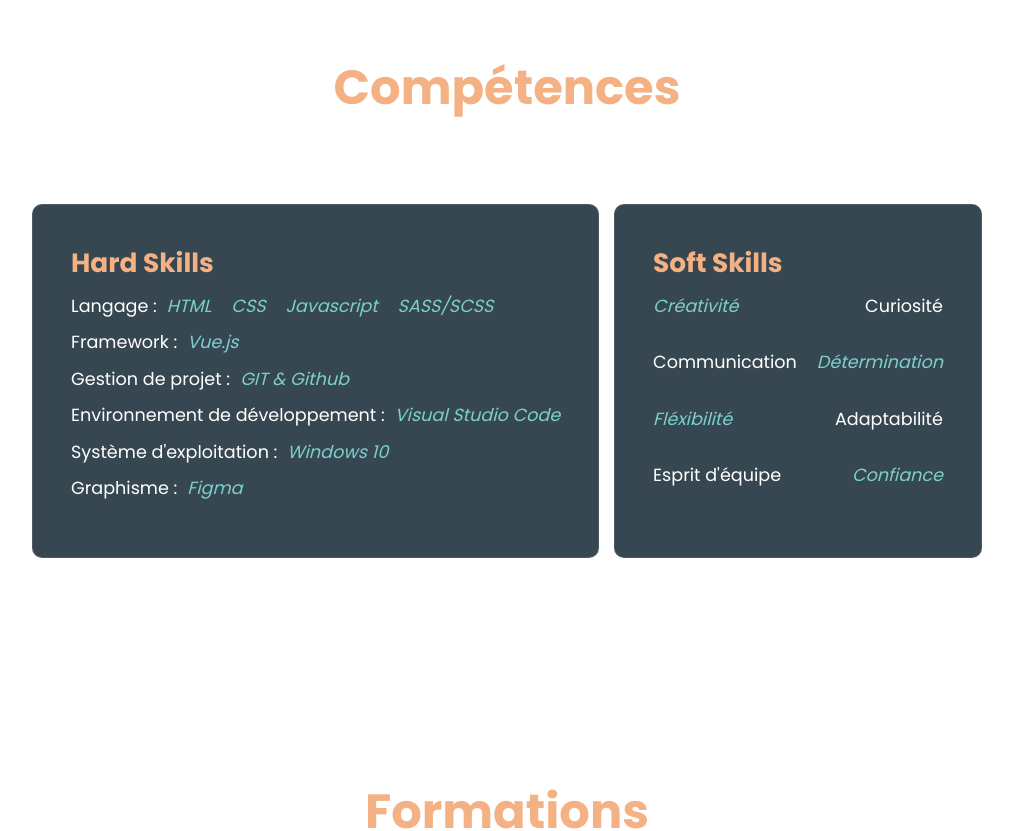
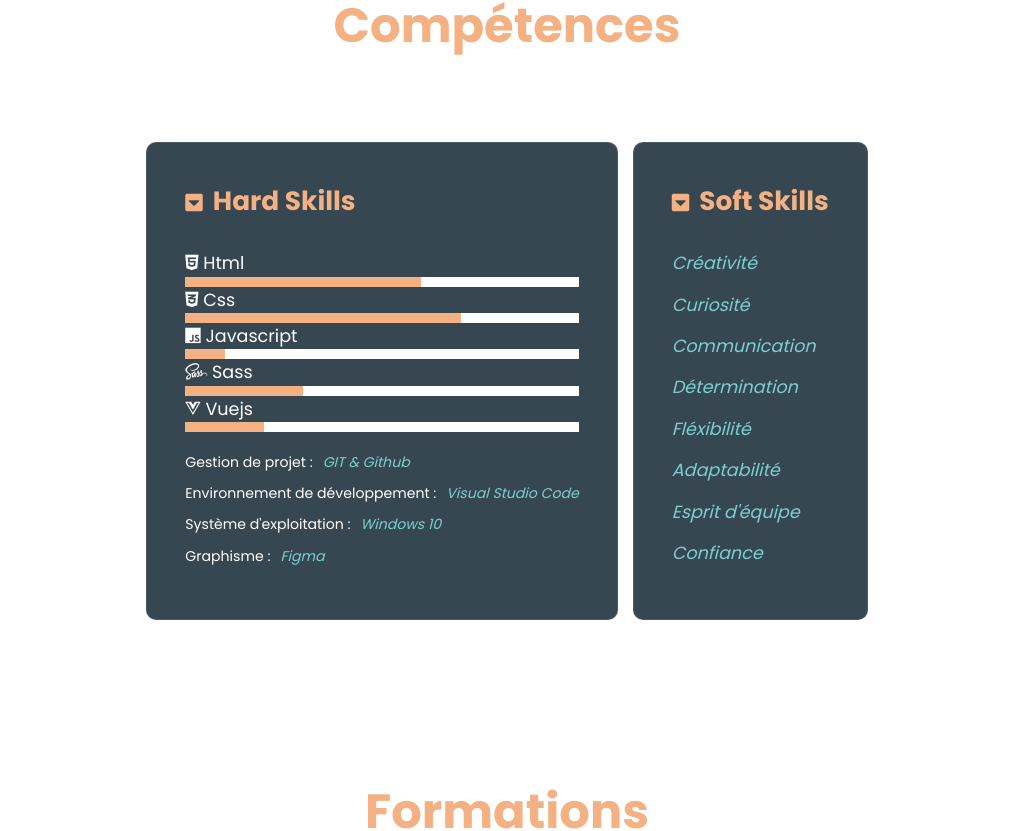
Before and after one commit to vanessa-lanquetin/vanessalanquetin.fr, a Vue app: page / in a window 1280 px wide. Shown: the part 870-1701 px from the top of the page, without its empty margins (133-1146 px from the left). Built offline with nearby package versions, Linux system fonts and the light colour scheme; no server answers.

Commit message:
update section 2

```diff
--- a/src/components/section-1.vue
+++ b/src/components/section-1.vue
@@ -103,55 +103,20 @@
 </script>
 
 <style lang="scss" scoped>
-.pulse-anim {
-  width: 100px;
-  height: 100px;
-  border-radius: 50%;
-  background: #000;
-  box-shadow: 0 0 0 0 #f4b183;
-  animation: pulse 1.7s infinite;
-}
+// En tête  & title
+.sec-01 {
+  display: flex;
+  flex-direction: column;
 
-@keyframes pulse {
-  to {
-    box-shadow: 0 0 0 15px rgba(0, 0, 0, 0.01);
+  & #img1 {
+    height: 100%;
+    filter: saturate(230%);
+  }
+  & .content {
+    margin: 0 150px;
   }
 }
 
-#round-img {
-  height: 100px;
-  width: 100px;
-  border-radius: 60%;
-  filter: saturate(150%);
-}
-#container-title {
-  display: flex;
-  flex-direction: column;
-  justify-content: right;
-  text-align: right;
-
-}
-#container-title h1{
-  font-size: 3em;
-}
-.sec-01 {
-  display: flex;
-  flex-direction: column;
-}
-#main-img {
-  height: auto;
-  flex-grow: 1;
-  margin: 0 20px;
-  max-width: 750px;
-}
-.sec-01 #img1 {
-  height: 100%;
-  filter: saturate(230%);
-}
-
-.sec-01 .content {
-  margin: 0 150px;
-}
 #main-title {
   margin: 20px 0;
   width: 80%;
@@ -161,7 +126,45 @@
   justify-content: right;
   align-items: center;
   gap: 50px;
+
+  #container-title {
+  display: flex;
+  flex-direction: column;
+  justify-content: right;
+  }
+
+  #container-title h1{
+  font-size: 3em;
+  }
 }
+.pulse-anim {
+  width: 100px;
+  height: 100px;
+  border-radius: 50%;
+  background: #000;
+  box-shadow: 0 0 0 0 #f4b183;
+  animation: pulse 1.7s infinite;
+
+  #round-img {
+  height: 100px;
+  width: 100px;
+  border-radius: 60%;
+  filter: saturate(150%);
+}
+}
+
+@keyframes pulse {
+  to {
+    box-shadow: 0 0 0 15px rgba(0, 0, 0, 0.01);
+  }
+}
+#main-img {
+  height: auto;
+  flex-grow: 1;
+  margin: 0 20px;
+  max-width: 750px;
+}
+
 /* INFOS */
 #info {
   text-align: left;
@@ -189,15 +192,7 @@
 .text-logo {
   margin: auto 5px;
 }
-#download {
-  margin-top: 50px;
-  background-color: #374752;
-  color: #fff;
-  padding: 18px;
-  border: 3px solid #f4b183;
-  font-size: 1.1em;
-  border-radius: 60px;
-}
+
 @media screen and (min-width: 1870px) {
   // #main-img {
   //   height: 520px;
@@ -233,7 +228,6 @@
     display: flex;
     flex-direction: column;
     gap: 40px;
-
     justify-content: center;
   }
   .sec-01 .text-box {
@@ -274,7 +268,7 @@
     font-size: 2em;
   }
 }
-@media screen and (max-width: 383px) {
+@media screen and (max-width: 428px) {
   .pulse-anim{
     display: none;
   }
--- a/src/components/section-2.vue
+++ b/src/components/section-2.vue
@@ -14,21 +14,44 @@
           class="text-box"
           v-scroll-reveal="{ preset: 'right', delay: 100 }"
         >
-          <h2>Hard Skills</h2>
-          <div id="competences-hardskills" class="competences">
-            <div class="competence langage container-item-competence">
-              <div class="titles-competences">Langage :</div>
-              <div class="text-blue item-competences container-langage">
-                <div class="lang">HTML</div>
-                <div class="lang">CSS</div>
-                <div>Javascript</div>
-                <div>SASS/SCSS</div>
+          <h2><i class="fas fa-caret-square-down"></i>Hard Skills</h2>
+          <article id="leves">
+            <article class="container-hard-skill">
+              <div class="name-skill"><i class="fab fa-html5"></i> Html</div>
+              <div class="container-level">
+                <div class="level-skill" id="level-html"></div>
               </div>
+            </article>
+
+            <article class="container-hard-skill">
+              <div class="name-skill"><i class="fab fa-css3-alt"></i> Css</div>
+              <div class="container-level">
+                <div class="level-skill" id="level-css"></div>
               </div>
-            <div class="container-item-competence">
-              <div class="titles-competences">Framework :</div>
-              <div class="text-blue item-competences">Vue.js</div>
+            </article>
+
+            <article class="container-hard-skill">
+              <div class="name-skill"><i class="fab fa-js"></i> Javascript</div>
+              <div class="container-level">
+                <div class="level-skill" id="level-js"></div>
               </div>
+            </article>
+
+            <article class="container-hard-skill">
+              <div class="name-skill"><i class="fab fa-sass"></i> Sass</div>
+              <div class="container-level">
+                <div class="level-skill" id="level-sass"></div>
+              </div>
+            </article>
+
+            <article class="container-hard-skill">
+              <div class="name-skill"><i class="fab fa-vuejs"></i> Vuejs</div>
+              <div class="container-level">
+                <div class="level-skill" id="level-vuejs"></div>
+              </div>
+            </article>
+          </article>
+          <article id="info-competences">
             <div class="container-item-competence">
               <div class="titles-competences">Gestion de projet :</div>
               <div class="text-blue item-competences">GIT & Github</div>
@@ -47,33 +70,28 @@
               <div class="titles-competences">Graphisme :</div>
               <div class="text-blue item-competences">Figma</div>
             </div>
+          </article>
         </div>
-        </div>
-        <div
+        <article
           id="soft-skills"
           class="text-box"
           v-scroll-reveal="{ preset: 'right', delay: 700 }"
         >
-          <h2>Soft Skills</h2>
+          <h2><i class="fas fa-caret-square-down"></i>Soft Skills</h2>
           <div id="competences-softskills" class="competences">
-            <div class="container-items-soft">
             <div class="item-soft text-blue">Créativité</div>
-              <div class="item-soft">Curiosité</div>
-            </div>
-            <div class="container-items-soft">
-              <div class="item-soft">Communication</div>
+            <div class="item-soft text-blue">Curiosité</div>
+
+            <div class="item-soft text-blue">Communication</div>
             <div class="item-soft text-blue">Détermination</div>
-            </div>
-            <div class="container-items-soft">
+
             <div class="item-soft text-blue">Fléxibilité</div>
-              <div class="item-soft">Adaptabilité</div>
-            </div>
-            <div class="container-items-soft">
-              <div class="item-soft">Esprit d'équipe</div>
+            <div class="item-soft text-blue">Adaptabilité</div>
+
+            <div class="item-soft text-blue">Esprit d'équipe</div>
             <div class="item-soft text-blue">Confiance</div>
           </div>
-          </div>
-        </div>
+        </article>
       </div>
     </div>
   </section>
@@ -94,58 +112,84 @@ export default {};
 }
 .sec-02 .content {
   justify-content: center;
-  gap: 80px;
+  gap: 10px;
   margin: 0 150px;
 }
 .sec-02 .text-box {
   max-width: none;
   font-size: 1.3em;
 }
-.container-item-competence {
-  margin-bottom: 10px;
+.fa-caret-square-down {
+  font-size: 20px;
+  margin-right: 10px;
+}
+// HARD SKILLS
+#hard-skills {
+  text-align: left;
   display: flex;
-  justify-content: space-between;
-  gap: 50px;
+  flex-direction: column;
+  gap: 20px;
+}
+.container-level {
+  background-color: white;
+  width: 100%;
+  height: 10px;
+}
+.level-skill {
+  background-color: #f4b183;
+  height: 10px;
+}
+// LEVELS
+#level-html {
+  width: 60%;
+}
+#level-css {
+  width: 70%;
+}
+#level-js {
+  width: 10%;
+}
+#level-sass {
+  width: 30%;
+}
+#level-vuejs{
+  width: 20%;
 }
 
-.langage {
-  display: flex;
-  margin-bottom: 10px;
-}
-#competences-softskills {
-  text-align: center;
-  display: flex;
-}
-#items-competences {
-  font-size: 1.3em;
-}
 .container-item-competence {
   margin-bottom: 10px;
   display: flex;
 }
-.langage {
+
+#info-competences {
   display: flex;
-  margin-bottom: 10px;
+  flex-direction: column;
+  font-size: 0.8em;
 }
-.container-langage {
-  display: flex;
-  gap: 40px;
-  flex-wrap: wrap;
+
+.titles-competences {
+  margin-right: 10px;
 }
+
+// SOFT SKILLS
 .item-competences {
   display: flex;
 }
 #competences-softskills {
   display: flex;
   flex-direction: column;
+  text-align: center;
+  display: flex;
+  text-align: left;
+  padding-top: 20px;
 }
 .container-items-soft {
   display: flex;
   justify-content: space-between;
-  gap: 120px;
+  gap: 0px;
 }
 .item-soft {
-  margin: 0px 0px 30px 0px;
+  margin: 0px 0px 15px 0px;
 }
 @media screen and (max-width: 1591px) {
   .sec-02 .content {
```
Also changed, not shown: src/components/<section class="sec-02">.html (added, +78 -0 lines). Lines whose indentation alone changed are shown as unchanged.
